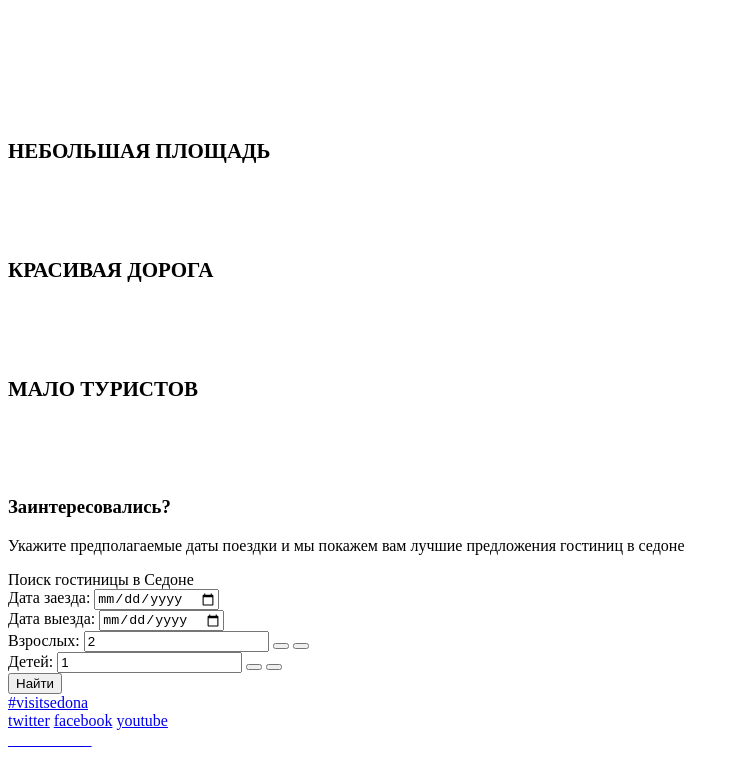
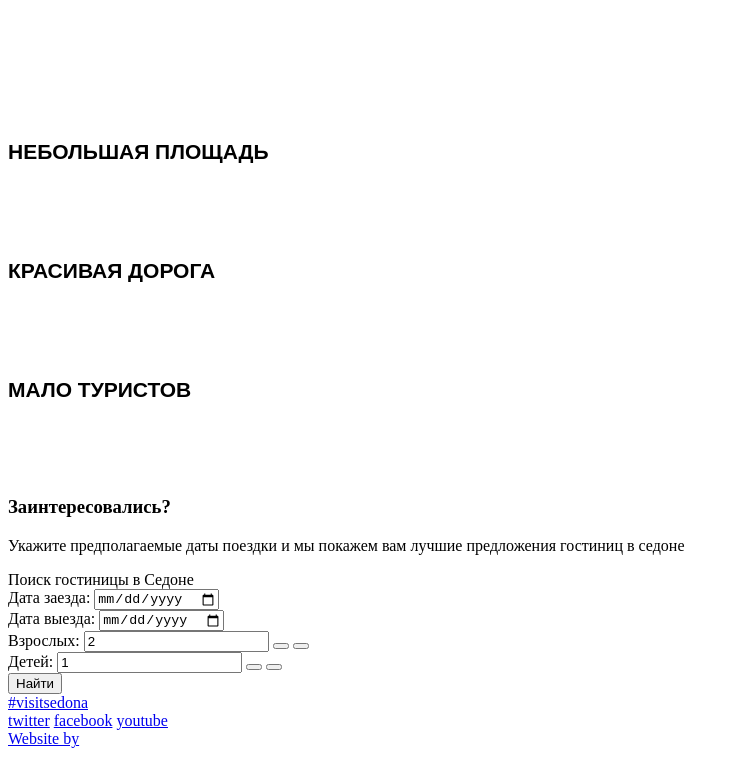
Before and after one commit to VarlogMD/397379-sedona, a plain HTML site: page index.html in a window 1280 px wide. Shown: the part 1348-2107 px from the top of the page, without its empty margins (0-739 px from the left). Drawn offline with Linux system fonts and the light colour scheme.

Commit message:
Поправки по стилям

```diff
--- a/css/style.css
+++ b/css/style.css
@@ -3,7 +3,7 @@
   line-height: 26px;
   color: black;
   font-weight: bold;
-  font-family: "PTSans";
+  font-family: "PTSans", "Arial", "Serif";
   text-transform: uppercase;
 }
 
@@ -12,7 +12,7 @@
   line-height: 26px;
   color: black;
   font-weight: bold;
-  font-family: "PTSans";
+  font-family: "PTSans", "Arial", "Serif";
   text-transform: uppercase;
 }
 
@@ -21,16 +21,16 @@
   line-height: 21px;
   color: white;
   font-weight: bold;
-  font-family: "PTSans";
+  font-family: "PTSans", "Arial", "Serif";
   text-transform: uppercase;
 }
 
-.features-blue p, span {
+.features-blue p, .features-blue span {
   font-size: 14px;
   line-height: 21px;
   color: white;
   font-weight: normal;
-  font-family: "PTSans";
+  font-family: "PTSans", "Arial", "Serif";
   text-transform: uppercase;
 }
 
@@ -39,15 +39,15 @@
   line-height: 21px;
   color: black;
   font-weight: bold;
-  font-family: "PTSans";
+  font-family: "PTSans", "Arial", "Serif";
   text-transform: uppercase;
 }
 
-.features-gray p, span {
+.features-gray p, .features-gray span {
   font-size: 14px;
   line-height: 21px;
   color: white;
   font-weight: normal;
-  font-family: "PTSans";
+  font-family: "PTSans", "Arial", "Serif";
   text-transform: uppercase;
 }
```
Also changed, not shown: img/map.jpg (added), img/map.png (deleted), img/star.png (added), img/stars.png (deleted).
